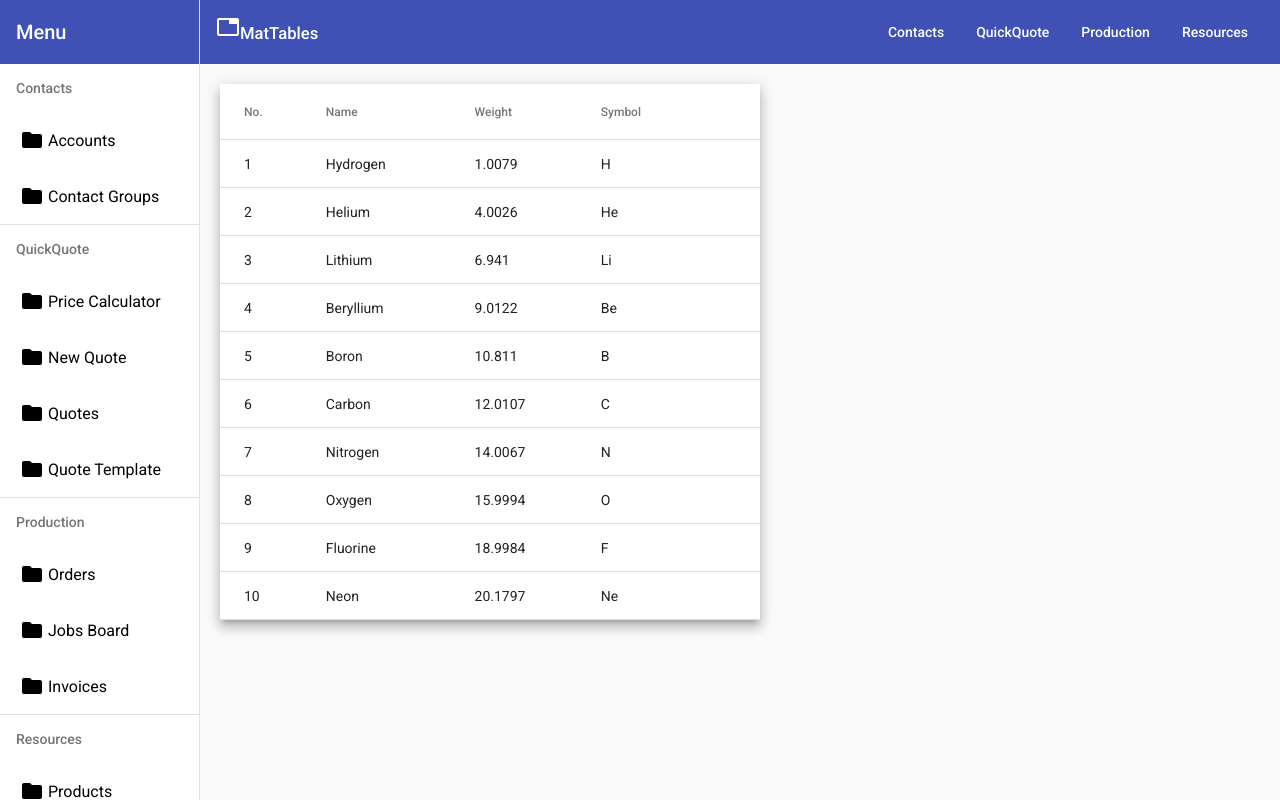
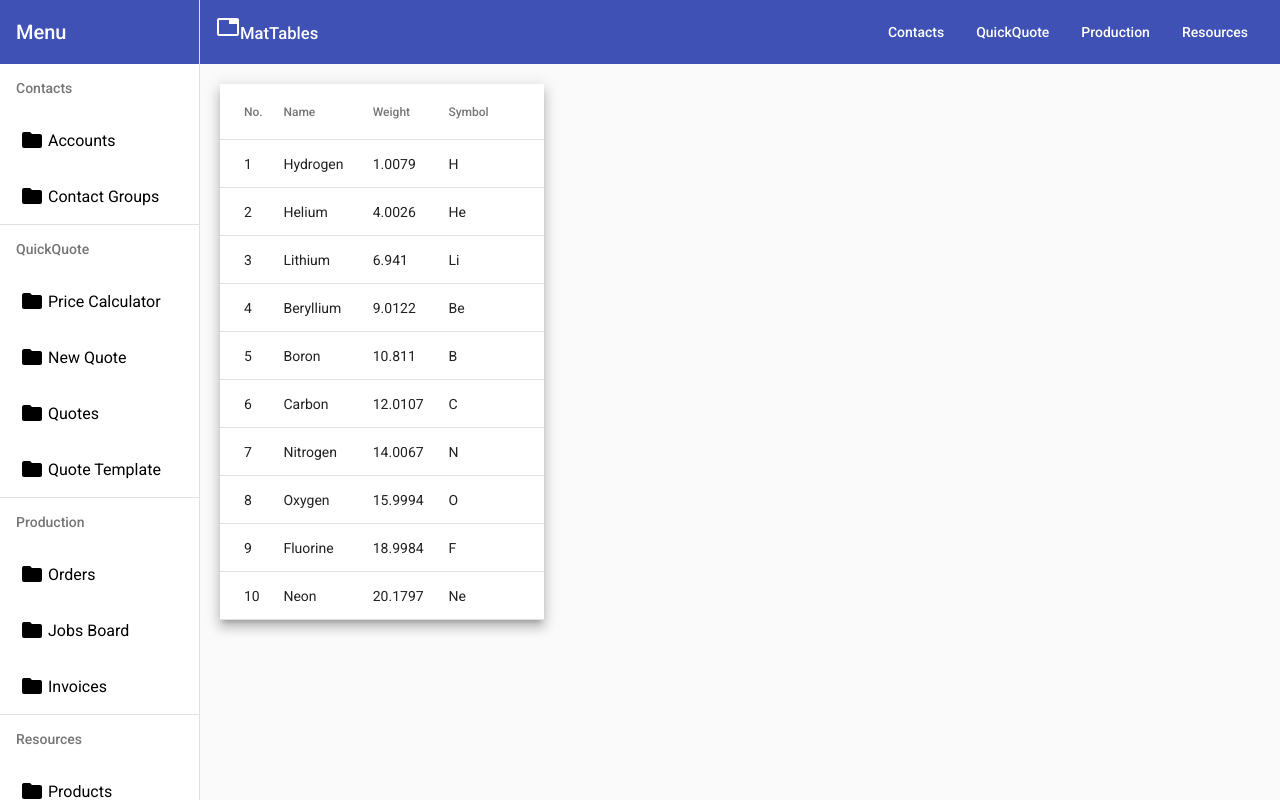
Before and after one commit to FoxGeoff/mat-angular-inputs, an Angular app: page /tables in a window 1280 px wide. Built offline with nearby package versions, Linux system fonts and the light colour scheme.

Commit message:
Add data.service

```diff
--- a/src/app/table/tables/tables.component.css
+++ b/src/app/table/tables/tables.component.css
@@ -1,4 +1,4 @@
 table {
-  width: 50%;
+  width: 30%;
   margin: 20px;
 }
--- a/src/app/table/tables/tables.component.html
+++ b/src/app/table/tables/tables.component.html
@@ -1,4 +1,4 @@
-<table mat-table [dataSource]="dataSource" class="mat-elevation-z8">
+<table mat-table [dataSource]="dataSource1" class="mat-elevation-z8">
 
   <!--- Note that these columns can be defined in any order.
         The actual rendered columns are set as a property on the row definition" -->
--- a/src/app/table/tables/tables.component.ts
+++ b/src/app/table/tables/tables.component.ts
@@ -30,7 +30,7 @@ const ELEMENT_DATA: PeriodicElement[] = [
 })
 export class TablesComponent implements OnInit {
   displayedColumns: string[] = ['position', 'name', 'weight', 'symbol'];
-  dataSource = ELEMENT_DATA;
+  dataSource1 = ELEMENT_DATA;
 
   constructor() { }
 
```
Also changed, not shown: 1 other file (tests, documents, lock files or other folders).
